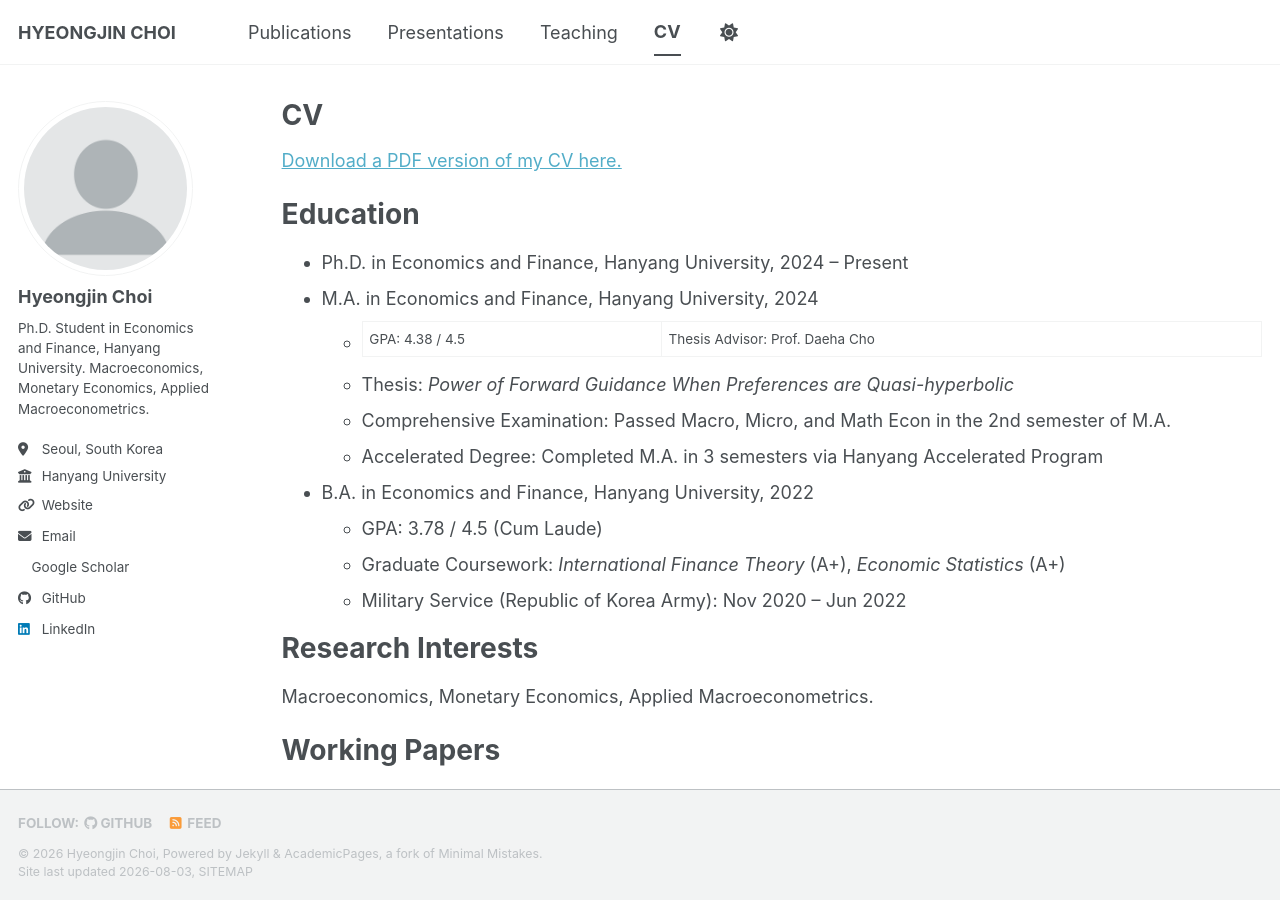
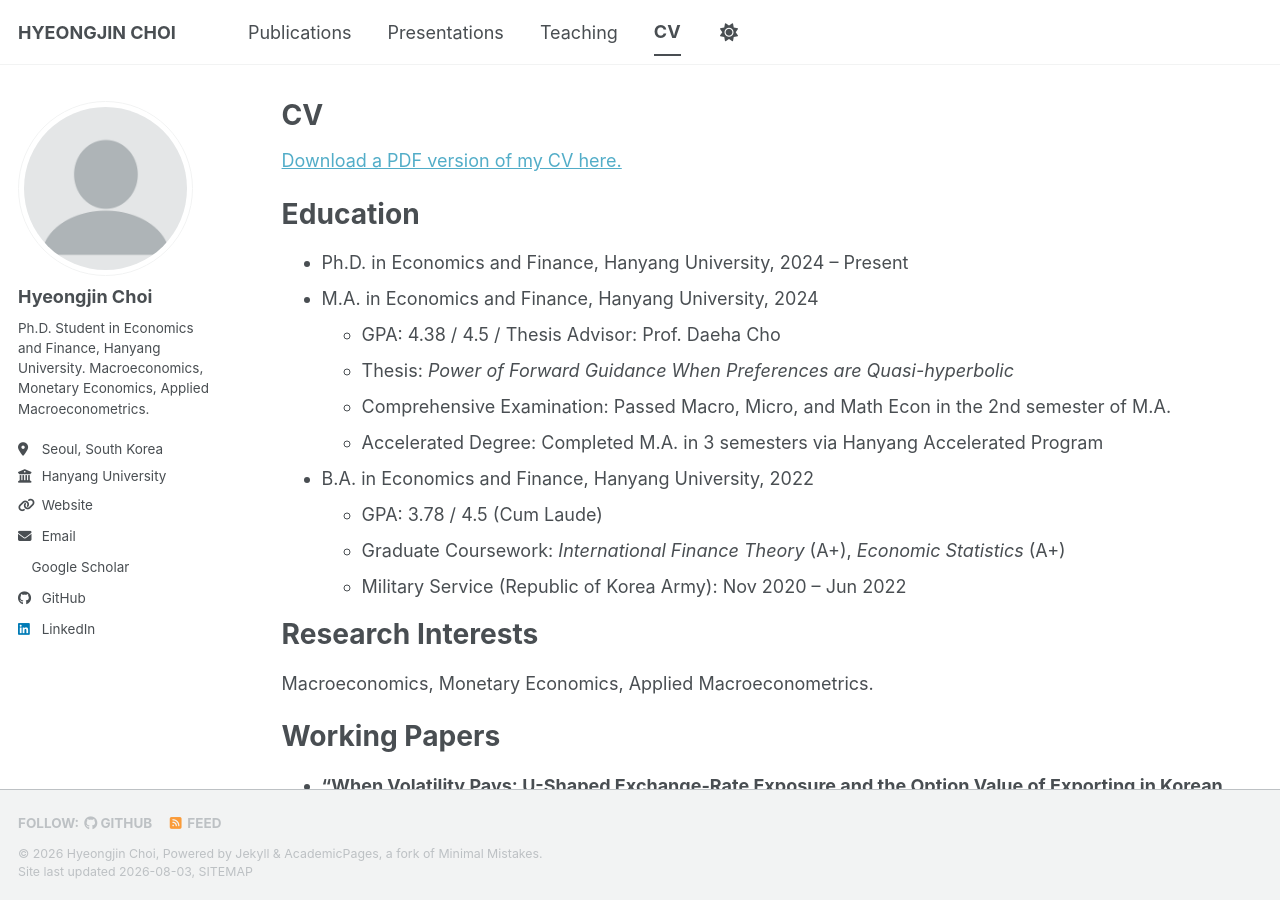
Before and after one commit to ioi0403/ioi0403.github.io, a Jekyll site: the page built from _pages/cv.md, in a window 1280 px wide and 900 px high. Built offline with Jekyll 4.4.1, drawn with Linux system fonts in a browser that asks for light colours; a style sheet for code colours, icons or effects is not loaded.

Commit message:
Update cv.md

```diff
--- a/_pages/cv.md
+++ b/_pages/cv.md
@@ -15,7 +15,7 @@ Education
 ======
 * Ph.D. in Economics and Finance, Hanyang University, 2024 – Present
 * M.A. in Economics and Finance, Hanyang University, 2024
-  * GPA: 4.38 / 4.5 | Thesis Advisor: Prof. Daeha Cho
+  * GPA: 4.38 / 4.5 / Thesis Advisor: Prof. Daeha Cho
   * Thesis: *Power of Forward Guidance When Preferences are Quasi-hyperbolic*
   * Comprehensive Examination: Passed Macro, Micro, and Math Econ in the 2nd semester of M.A.
   * Accelerated Degree: Completed M.A. in 3 semesters via Hanyang Accelerated Program
```
